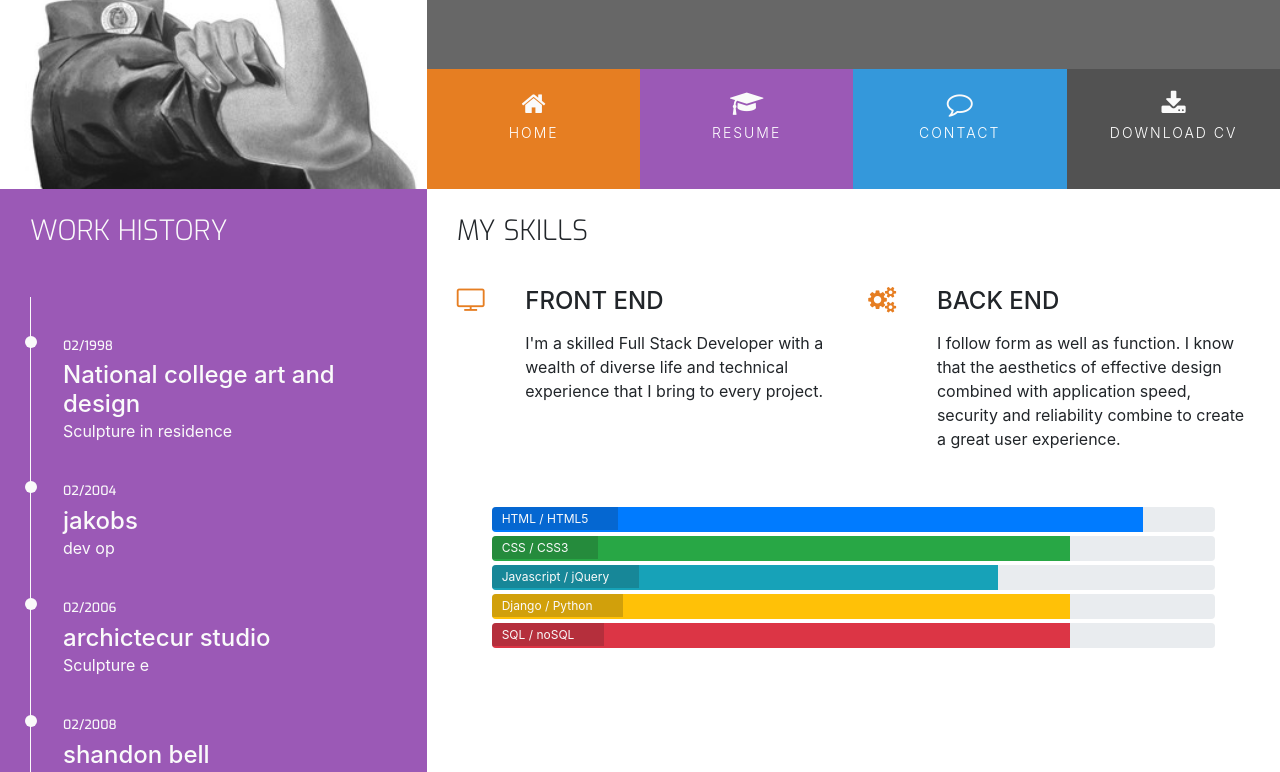
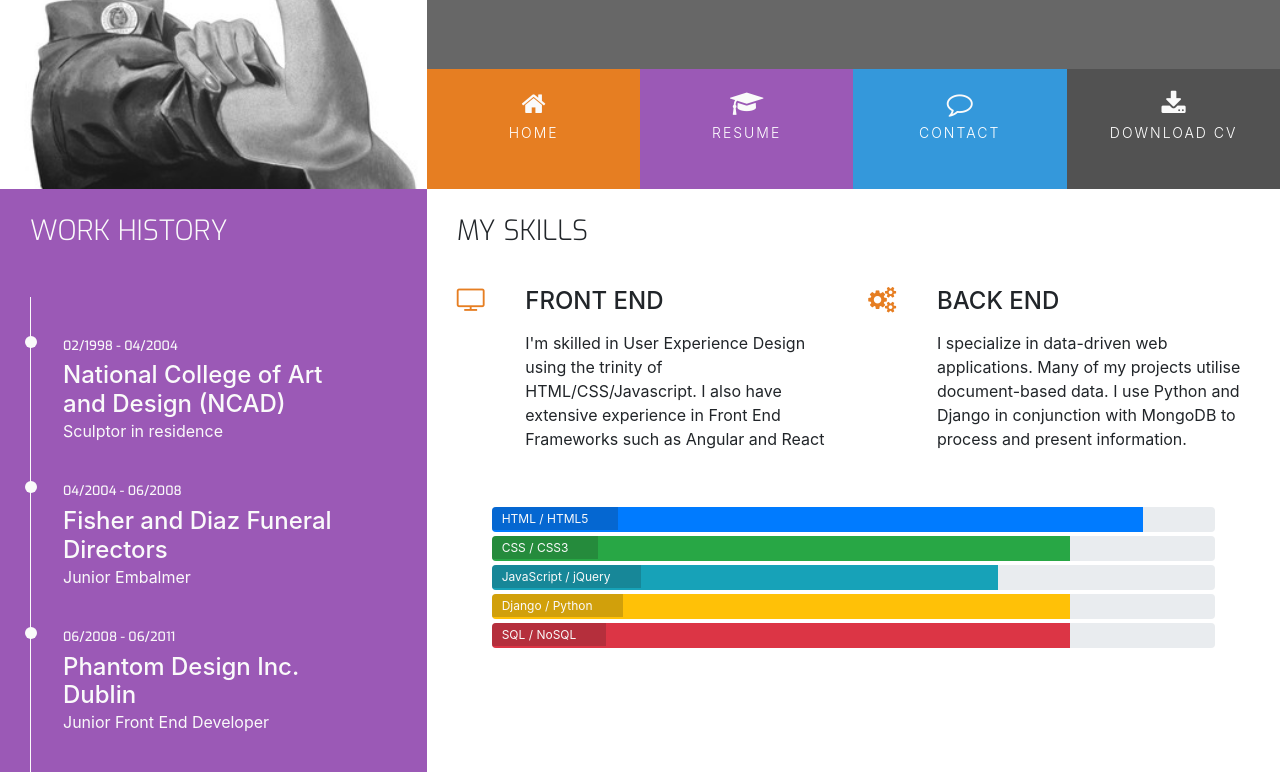
Before and after one commit to tugii21/resume-project, a plain HTML site: page resume.html in a window 1280 px wide. Shown: the part 180-952 px from the top of the page. Drawn offline with nearby package versions, Linux system fonts and the light colour scheme.

Commit message:
finished cv resume

```diff
--- a/resume.html
+++ b/resume.html
@@ -25,16 +25,16 @@
                     <div class="col">
                         <ul id="nav" class="list-inline menucontainer">
                             <li class="col-6 col-sm-3 list-inline-item ui-menu-color-home menuitem">
-                                <a href="#" class="hvr-sweep-to-bottom"><i class="fa fa-home" aria-hidden="true"></i><span>Home</span></a>
+                                <a href="index.html" class="hvr-sweep-to-bottom"><i class="fa fa-home" aria-hidden="true"></i><span>Home</span></a>
                             </li>
                             <li class="col-6 col-sm-3 list-inline-item ui-menu-color-resume menuitem">
-                                <a href="#" class="hvr-sweep-to-bottom"><i class="fa fa-graduation-cap" aria-hidden="true"></i><span>Resume</span></a>
+                                <a href="resume.html" class="hvr-sweep-to-bottom"><i class="fa fa-graduation-cap" aria-hidden="true"></i><span>Resume</span></a>
                             </li>
                             <li class="col-6 col-sm-3 list-inline-item ui-menu-color-contact menuitem">
-                                <a href="#" class="hvr-sweep-to-bottom"><i class="fa fa-comment-o" aria-hidden="true"></i><span>Contact</span></a>
+                                <a href="contact.html" class="hvr-sweep-to-bottom"><i class="fa fa-comment-o" aria-hidden="true"></i><span>Contact</span></a>
                             </li>
                             <li class="col-6 col-sm-3 list-inline-item ui-menu-color-download menuitem">
-                                <a href="#" class="hvr-sweep-to-bottom"><i class="fa fa-download" aria-hidden="true"></i><span>Download CV</span></a>
+                                <a href="assets/cv/sample-cv.pdf" target="_blank" class="hvr-sweep-to-bottom"><i class="fa fa-download" aria-hidden="true"></i><span>Download CV</span></a>
                             </li>
                         </ul>
                     </div>
@@ -52,25 +52,22 @@
                         </h3>
                     </div>
                 </div>
-                <div class="history-item">
-                <div class="timeline-item" data-dates="02/1998"="04/2004">
-                  <h4>National college art and design</h4>
-                  <p>Sculpture in residence</p>
+                <div class="history-items">
+                    <div class="timeline-item" data-dates="02/1998 - 04/2004">
+                        <h4>National College of Art and Design (NCAD)</h4>
+                        <p>Sculptor in residence</p>
                     </div>
-
-                <div class="timeline-item" data-dates="02/2004"="04/2006">
-                  <h4>jakobs</h4>
-                  <p>dev op</p>
+                    <div class="timeline-item" data-dates="04/2004 - 06/2008">
+                        <h4>Fisher and Diaz Funeral Directors</h4>
+                        <p>Junior Embalmer</p>
                     </div>
-
-                <div class="timeline-item" data-dates="02/2006"="04/2008">
-                  <h4>archictecur studio</h4>
-                  <p>Sculpture e</p>
+                    <div class="timeline-item" data-dates="06/2008 - 06/2011">
+                        <h4>Phantom Design Inc. Dublin</h4>
+                        <p>Junior Front End Developer</p>
                     </div>
-
-                <div class="timeline-item" data-dates="02/2008"="04/2010">
-                  <h4>shandon bell</h4>
-                  <p>hokey</p>
+                    <div class="timeline-item" data-dates="06/2011 - Present">
+                        <h4>Hooli Inc. Silicon Valley</h4>
+                        <p>Full Stack Web Developer</p>
                     </div>
                 </div>
             </div>
@@ -89,7 +86,7 @@
                             <div class="col-10">
                                 <h4 class="three-reasons-heading uppercase">Front End</h4>
                                 <p>
-                                    I'm a skilled Full Stack Developer with a wealth of diverse life and technical experience that I bring to every project.
+                                    I'm skilled in User Experience Design using the trinity of HTML/CSS/Javascript. I also have extensive experience in Front End Frameworks such as Angular and React
                                 </p>
                             </div>
                         </div>
@@ -102,50 +99,45 @@
                             <div class="col-10">
                                 <h4 class="three-reasons-heading uppercase">Back End</h4>
                                 <p>
-                                    I follow form as well as function. I know that the aesthetics of effective design combined with application speed, security and reliability combine to create a great user experience.
+                                    I specialize in data-driven web applications. Many of my projects utilise document-based data. I use Python and Django in conjunction with MongoDB to process and present information.
                                 </p>
                             </div>
                         </div>
                     </div>
                 </div>
                 <div class="row progress-section">
-                  <div class="col ">
+                    <div class="col">
                         <div class="progress">
                             <div class="progress-bar" role="progressbar" aria-valuenow="90" aria-valuemin="0" aria-valuemax="100" style="width:90%;">
                                 <span class="sr-only">90% complete</span>
                             </div>
                             <span class="progress-type">HTML / HTML5</span>
                         </div>
-
                         <div class="progress">
                             <div class="progress-bar bg-success" role="progressbar" aria-valuenow="80" aria-valuemin="0" aria-valuemax="100" style="width:80%;">
                                 <span class="sr-only">80% complete</span>
                             </div>
                             <span class="progress-type">CSS / CSS3</span>
                         </div>
-
-
                         <div class="progress">
                             <div class="progress-bar bg-info" role="progressbar" aria-valuenow="70" aria-valuemin="0" aria-valuemax="100" style="width:70%;">
                                 <span class="sr-only">70% complete</span>
                             </div>
-                      <span class="progress-type">Javascript / jQuery</span>
+                            <span class="progress-type">JavaScript / jQuery</span>
                         </div>
-
-
                         <div class="progress">
                             <div class="progress-bar bg-warning" role="progressbar" aria-valuenow="80" aria-valuemin="0" aria-valuemax="100" style="width:80%;">
                                 <span class="sr-only">80% complete</span>
                             </div>
                             <span class="progress-type">Django / Python</span>
                         </div>
-
-
                         <div class="progress">
                             <div class="progress-bar bg-danger" role="progressbar" aria-valuenow="80" aria-valuemin="0" aria-valuemax="100" style="width:80%;">
                                 <span class="sr-only">80% complete</span>
                             </div>
-                  <span class="progress-type">SQL / noSQL</span>
+                            <span class="progress-type">SQL / NoSQL</span>
+                        </div>
+                    </div>
                 </div>
             </div>
         </div>
@@ -163,7 +155,7 @@
                 <h5 class="uppercase general-sub">Download</h5>
                 <p class="inline-block">
                     Need a printable version of my CV? Download it here.
-                    <a href="#" target="_blank" class="cv-pdf">
+                    <a href="assets/cv/sample-cv.pdf" target="_blank" class="cv-pdf">
                         <i class="fa fa-download" aria-hidden="true"></i>
                         <span class="sr-only">Download link.</span>
                     </a>
```
Also changed, not shown: contact.html (+15 -18 lines), index.html (+6 -6 lines). Lines whose indentation alone changed are shown as unchanged.
